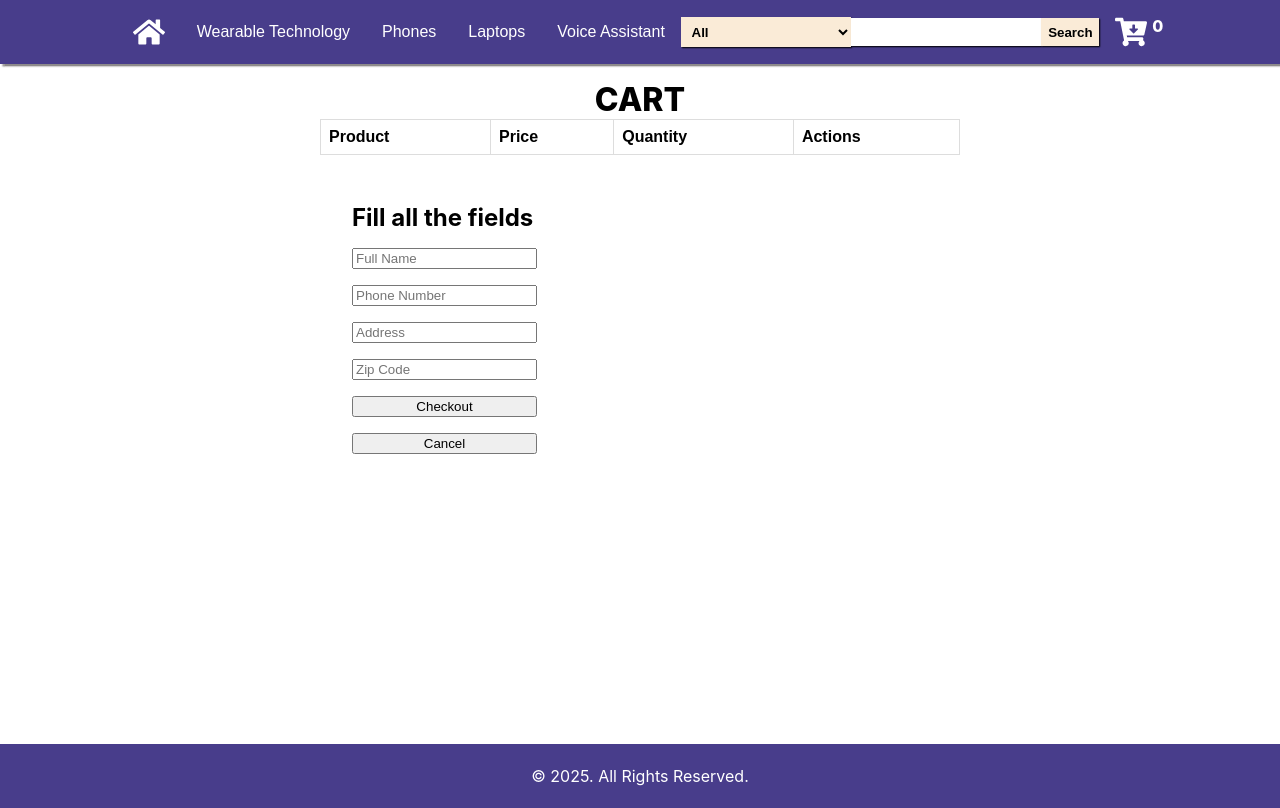
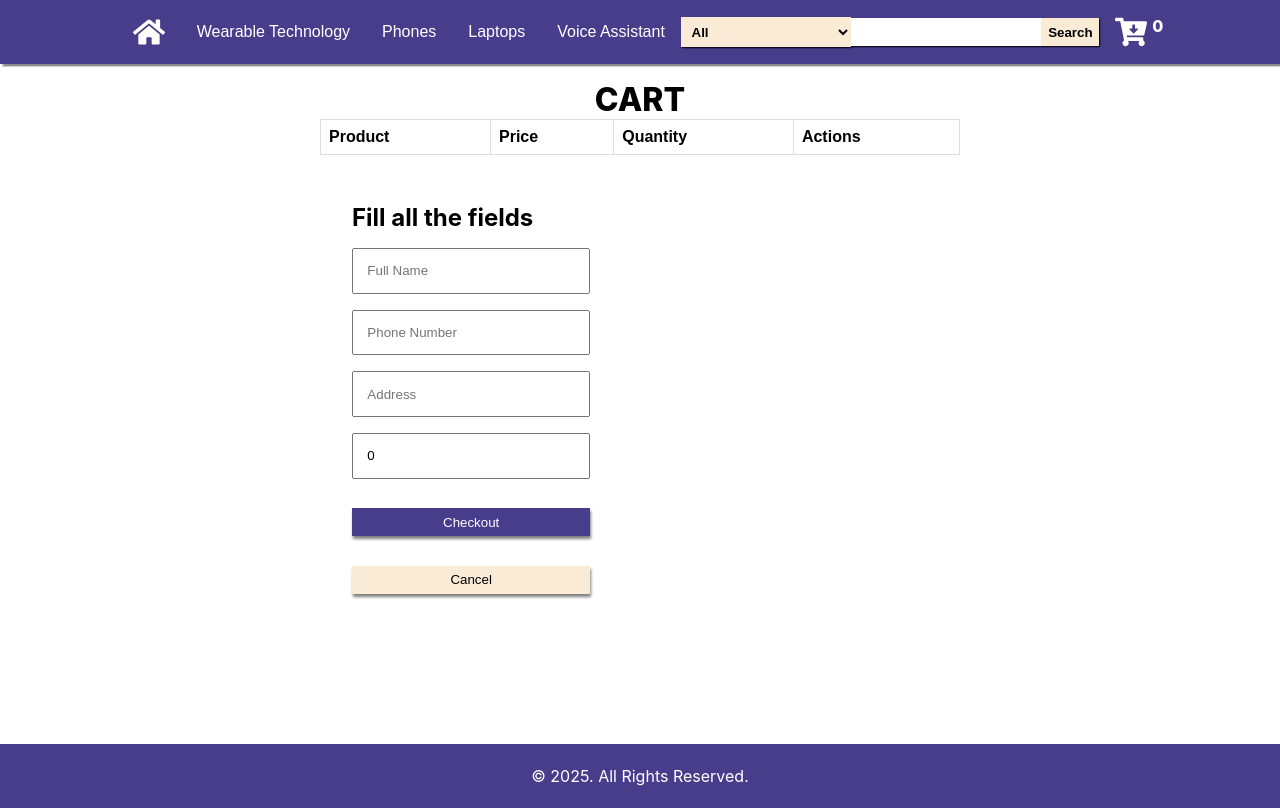
Before and after one commit to sanjay872/online-retailer-smartportables, a React (Create React App) app: page /cart in a window 1280 px wide. Built offline with nearby package versions, Linux system fonts and the light colour scheme.

Commit message:
added toaster notification

```diff
--- a/package.json
+++ b/package.json
@@ -12,6 +12,7 @@
     "react-icons": "^5.5.0",
     "react-router-dom": "^7.8.2",
     "react-scripts": "5.0.1",
+    "react-toastify": "^11.0.5",
     "web-vitals": "^2.1.4"
   },
   "scripts": {
--- a/src/App.js
+++ b/src/App.js
@@ -1,6 +1,7 @@
 import './App.css';
 import HomePage from './view/homePage';
 import { BrowserRouter, Route, Routes } from 'react-router-dom';
+
 import ProductLayout from './view/productLayout';
 import ProductViewPage from './view/productViewPage';
 import { RootLayout } from './view/rootLayout';
--- a/src/components/header.jsx
+++ b/src/components/header.jsx
@@ -6,6 +6,7 @@ import { FaHome } from "react-icons/fa";
 import { useState } from 'react';
 import { useCart } from '../utils/cartContext';
 import { FaCartArrowDown } from "react-icons/fa";
+import {toast } from 'react-toastify';
 
 function Header(){
 
@@ -35,6 +36,7 @@ function Header(){
 
     function searchProduct(){
         if(search.text===""||search.text===undefined||search.text==null){
+            toast("Search value Required!");
             return;
         }
         navigate("/products?category="+search.category+"&text="+search.text);
--- a/src/components/pricecalculation.jsx
+++ b/src/components/pricecalculation.jsx
@@ -1,4 +1,5 @@
 import { useState } from "react";
+import { toast } from "react-toastify";
 
 import "../styles/pricecalculation.css";
 
@@ -19,6 +20,7 @@ export function PriceCalculation({cart}){
         e.preventDefault();
         if(fullName===""||phoneNumber===""||address===""||zipCode===0){
             setIsCompleted(false);
+            toast("Fill all fields to checkout!")
             return;
         }
         setIsCompleted(true);
@@ -38,6 +40,10 @@ export function PriceCalculation({cart}){
         setItemPrice(0);
         setTaxPrice(0);
         setTotalPrice(0);
+        setFullName("");
+        setAddress("");
+        setPhoneNumber("");
+        setZipCode("");
         setIsCompleted(false);
     }
 
@@ -74,12 +80,12 @@ export function PriceCalculation({cart}){
             </div>
             <form onSubmit={calculatePrice} className="price_calculation_form">
                 {isCompleted?<></>:<div className="price_calculation_detail-info">Fill all the fields</div>}
-                <input type="text" name="FullName" className="price_calculation_form-input" placeholder="Full Name" onChange={(e)=>setFullName(e.target.value)}/>
-                <input type="text" name="PhoneNumber" className="price_calculation_form-input" placeholder="Phone Number" onChange={(e)=>setPhoneNumber(e.target.value)}/>
-                <input type="text" name="Address" className="price_calculation_form-input" placeholder="Address" onChange={(e)=>setAddress(e.target.value)}/>
-                <input type="text" name="zipcode" className="price_calculation_form-input" placeholder="Zip Code" onChange={(e)=>setZipCode(e.target.value)}/>
-                <button type="submit">Checkout</button>
-                <button type="button" onClick={reset}>Cancel</button>
+                <input type="text" name="FullName" className="price_calculation_form-input" value={fullName} placeholder="Full Name" onChange={(e)=>setFullName(e.target.value)}/>
+                <input type="text" name="PhoneNumber" className="price_calculation_form-input" value={phoneNumber} placeholder="Phone Number" onChange={(e)=>setPhoneNumber(e.target.value)}/>
+                <input type="text" name="Address" className="price_calculation_form-input" value={address} placeholder="Address" onChange={(e)=>setAddress(e.target.value)}/>
+                <input type="text" name="zipcode" className="price_calculation_form-input" value={zipCode} placeholder="Zip Code" onChange={(e)=>setZipCode(e.target.value)}/>
+                <button type="submit" className="price_calculation_form-checkout">Checkout</button>
+                <button type="button" className="price_calculation_form-cancel" onClick={reset}>Cancel</button>
             </form>
         </div>
     );
--- a/src/styles/pricecalculation.css
+++ b/src/styles/pricecalculation.css
@@ -26,3 +26,28 @@
     padding: 1em;
     border-bottom: 1px solid black;
 }
+
+.price_calculation_form-input{
+    padding: 1em;
+    width: 100%;
+}
+
+.price_calculation_form-checkout{
+    margin-top: 1em;
+    padding: .5em;
+    color: white;
+    background-color: darkslateblue;
+    border: none;
+    box-shadow: .1em .2em .2em gray;
+    cursor: pointer;
+}
+
+.price_calculation_form-cancel{
+     margin-top: 1em;
+    padding: .5em;
+    color: black;
+    background-color: #FAEBD7;
+    border: none;
+    box-shadow: .1em .2em .2em gray;
+    cursor: pointer;
+}
--- a/src/view/productViewPage.jsx
+++ b/src/view/productViewPage.jsx
@@ -2,6 +2,7 @@ import { useOutletContext } from "react-router-dom";
 import '../styles/productviewpage.css';
 import { useCart } from "../utils/cartContext";
 import { Review } from "../components/review";
+import { toast } from 'react-toastify';
 
 export default function ProductViewPage(){
 
@@ -12,6 +13,7 @@ export default function ProductViewPage(){
 
     function addItemToCart(){
         dispatch({type:"ADD_ITEM",payload:product});
+        toast("Product Added into Cart!")
     }
 
     return(
--- a/src/view/rootLayout.jsx
+++ b/src/view/rootLayout.jsx
@@ -1,10 +1,12 @@
 import { Outlet } from "react-router-dom";
 import Footer from "../components/footer";
 import Header from "../components/header";
+import { ToastContainer} from 'react-toastify';
 
 export function RootLayout(){
     return(
         <div>
+            <ToastContainer/>
             <Header></Header>
             <main>
                 <Outlet></Outlet>
```
Also changed, not shown: 1 other file (tests, documents, lock files or other folders).
